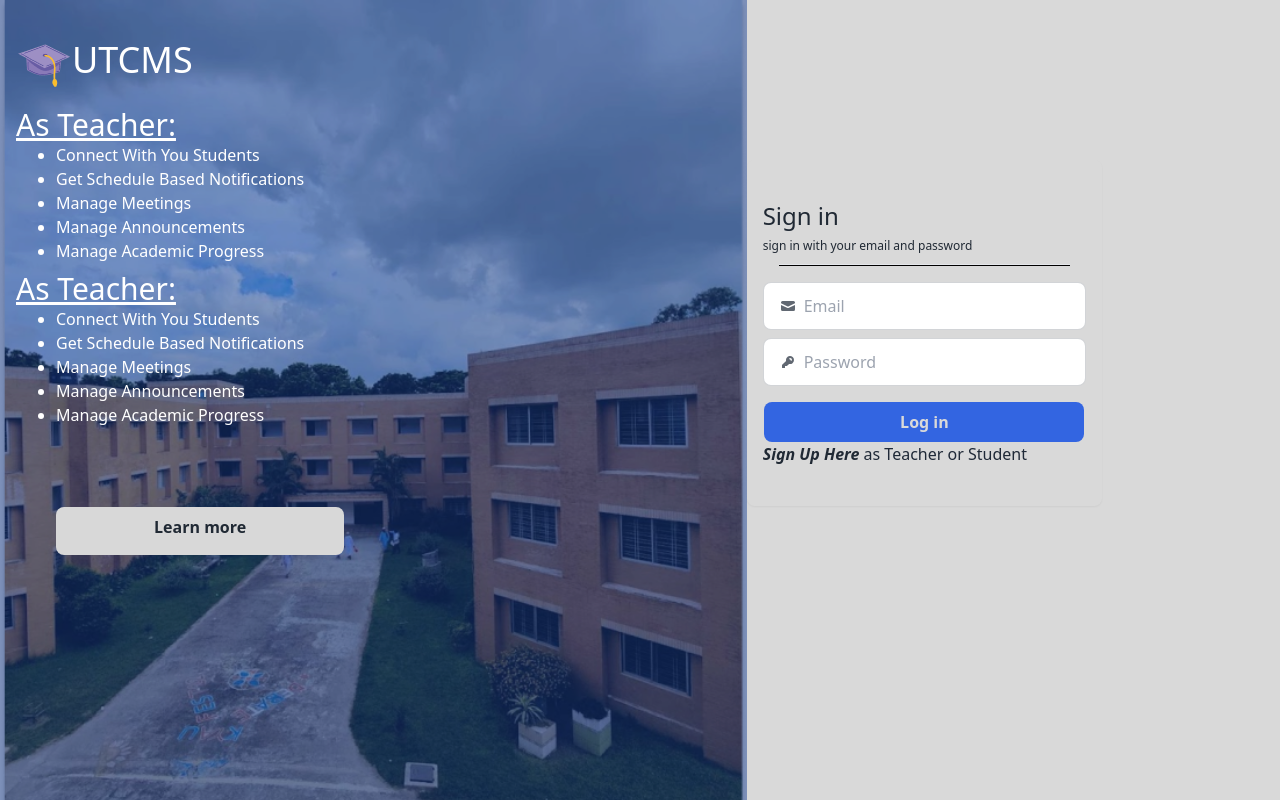
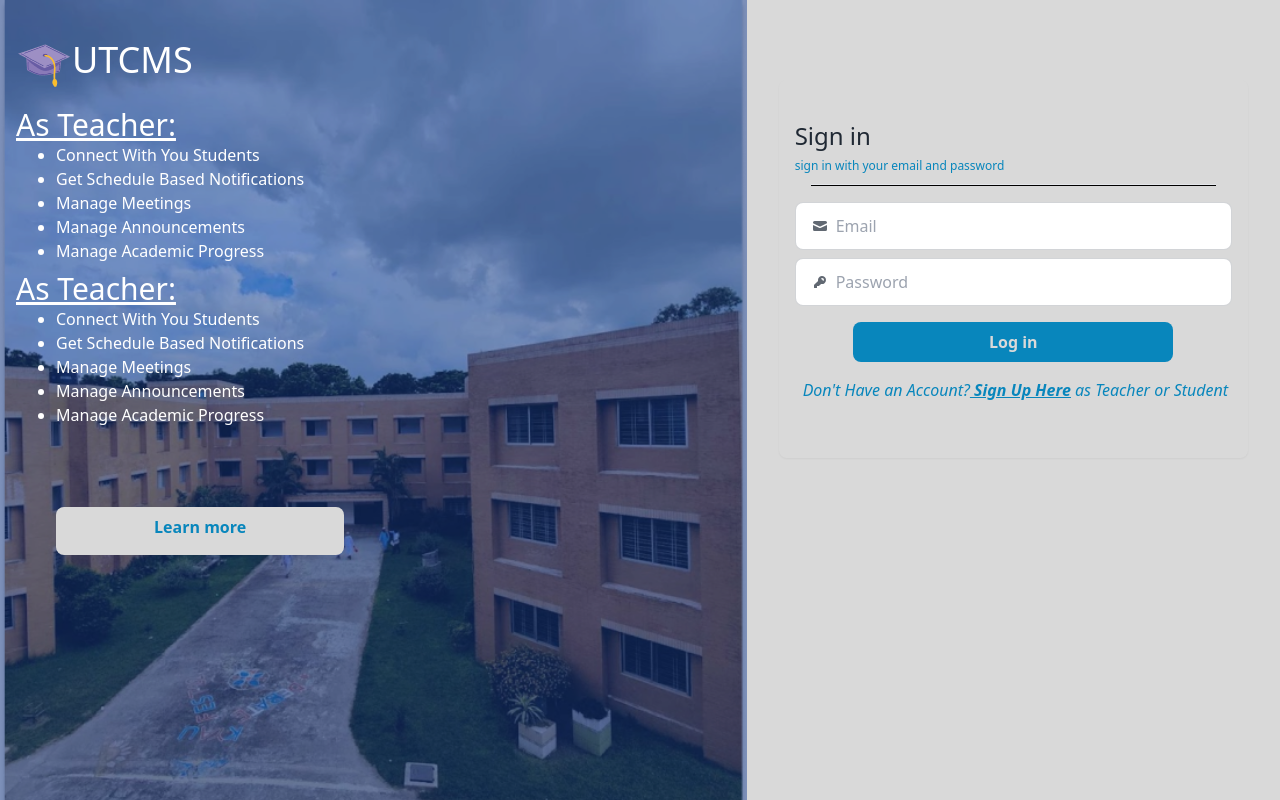
Before and after one commit to muhammed-mamun/utcms, a React (Vite) app: page / in a window 1280 px wide. Built offline with nearby package versions, Linux system fonts and the light colour scheme.

Commit message:
log in page correction complete

```diff
--- a/src/Components/Login/Login.jsx
+++ b/src/Components/Login/Login.jsx
@@ -2,8 +2,8 @@ import capImg from '../../assets/Cap.png';
 import heroImg from '../../assets/left-bg.png';
 const Login = () => {
   return (
-    <div className="flex h-screen ">
-      <div className="w-7/12 bg-cover bg-no-repeat" style={{
+    <div className="flex md:flex flex-col md:flex-row  h-screen ">
+      <div className="hidden md:block md:w-7/12 bg-cover bg-no-repeat " style={{
         backgroundImage: `url(${heroImg})`
       }}>
         <div class="w-full h-full flex
@@ -38,23 +38,24 @@ const Login = () => {
             </div>
 
 
-        <button class="bg-[#d8d8d8] max-w-xs mt-20 ml-10 hover:bg-blue-900  text-[#202934] font-bold py-2 px-4 rounded-lg w-full pb-4 ">
+        <button class="bg-[#d9d9d9] max-w-xs mt-20 ml-10 hover:bg-blue-900  text-[#0886BC] font-bold py-2 px-4 rounded-lg w-full pb-4 ">
               Learn more
             </button>
         </div>
         </div>
 
       </div>
-      <div className="w-5/12 pt-40">
-        <div className="w-8/12 px-4 py-10 rounded-lg shadow-sm">
+
+      <div className="w-full md:w-5/12 md:pt-20 p-8">
+        <div className="px-4 md:py-10 rounded-lg shadow-sm pl-4 pt-32">
           <div className="pb-2">
             <h3 className="text-2xl text-[#202934]">Sign in</h3>
-            <span className="text-xs pb-4 text-[#202934]">
+            <span className="text-xs pb-4 text-[#0886BC]">
               sign in with your email and password
             </span>
           </div>
           <hr className="h-[2px] bg-black mx-4 mb-4" />
-          <div>
+          <div className=''>
             <label className="input bg-white input-bordered flex items-center gap-2 mb-2">
               <svg
                 xmlns="http://www.w3.org/2000/svg"
@@ -84,11 +85,11 @@ const Login = () => {
               <input type="password" className="grow" placeholder="Password" />
             </label>
            <div className="w-full flex justify-center pt-2">
-           <button class="bg-[#3365e1] max-w-xs mx-auto hover:bg-blue-900  text-[#D9D9D9] font-bold py-2 px-4 rounded-lg w-full">
+           <button class="bg-[#0886BC] max-w-xs mx-auto hover:bg-blue-900  text-[#D9D9D9] font-bold py-2 px-4 rounded-lg w-full">
               Log in
             </button>
            </div>
-           <p><span className='italic font-bold text-[#202934]'><a href="#">Sign Up Here</a></span> as Teacher or Student</p>
+           <p className='italic text-[#0886BC] text-base text-start pt-4 pb-4 pl-2'>Don't Have an Account?<span className='underline font-bold'> <a href="#">Sign Up Here</a></span> as Teacher or Student</p>
           </div>
         </div>
       </div>
```
Also changed, not shown: 1 other file (tests, documents, lock files or other folders).
